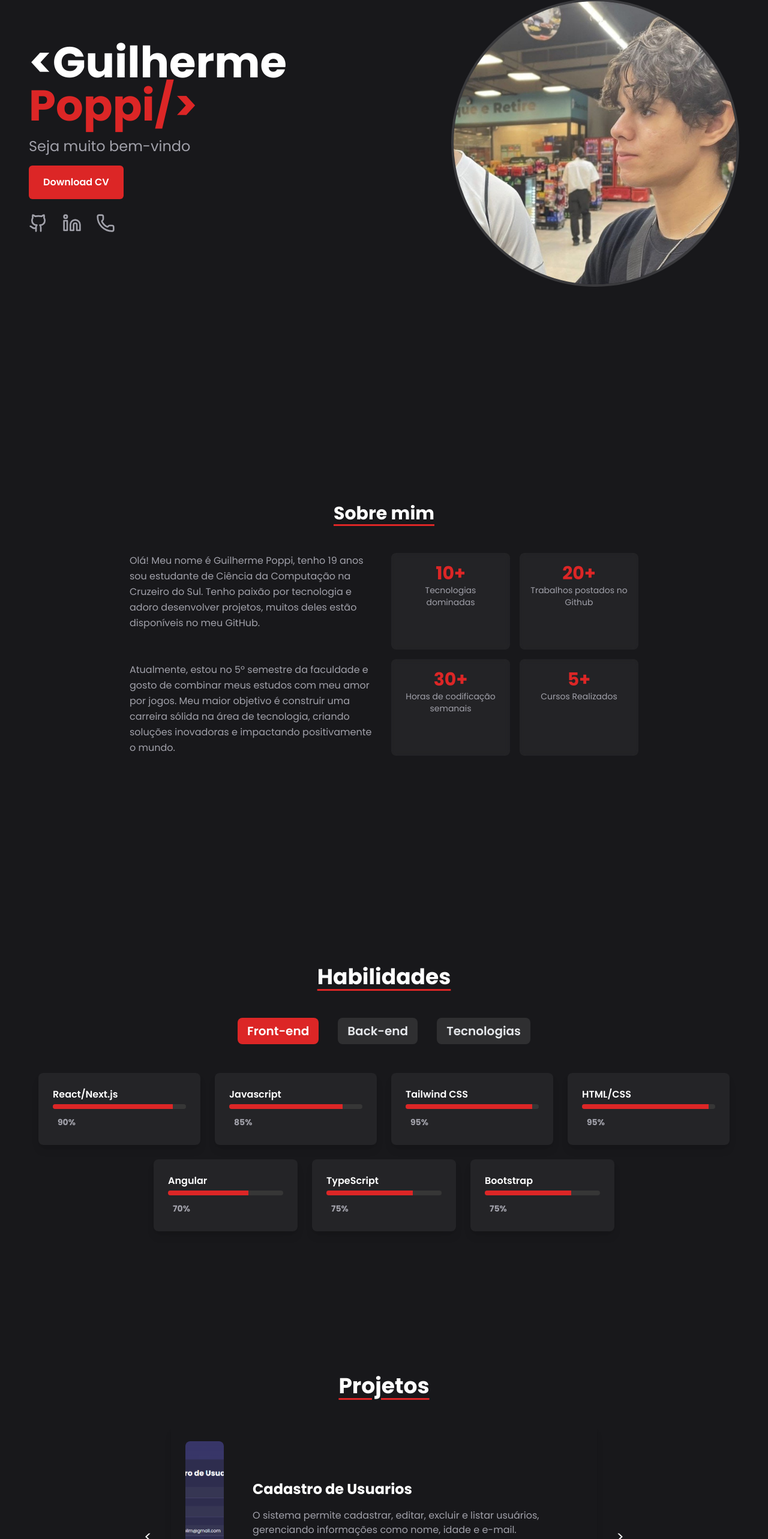
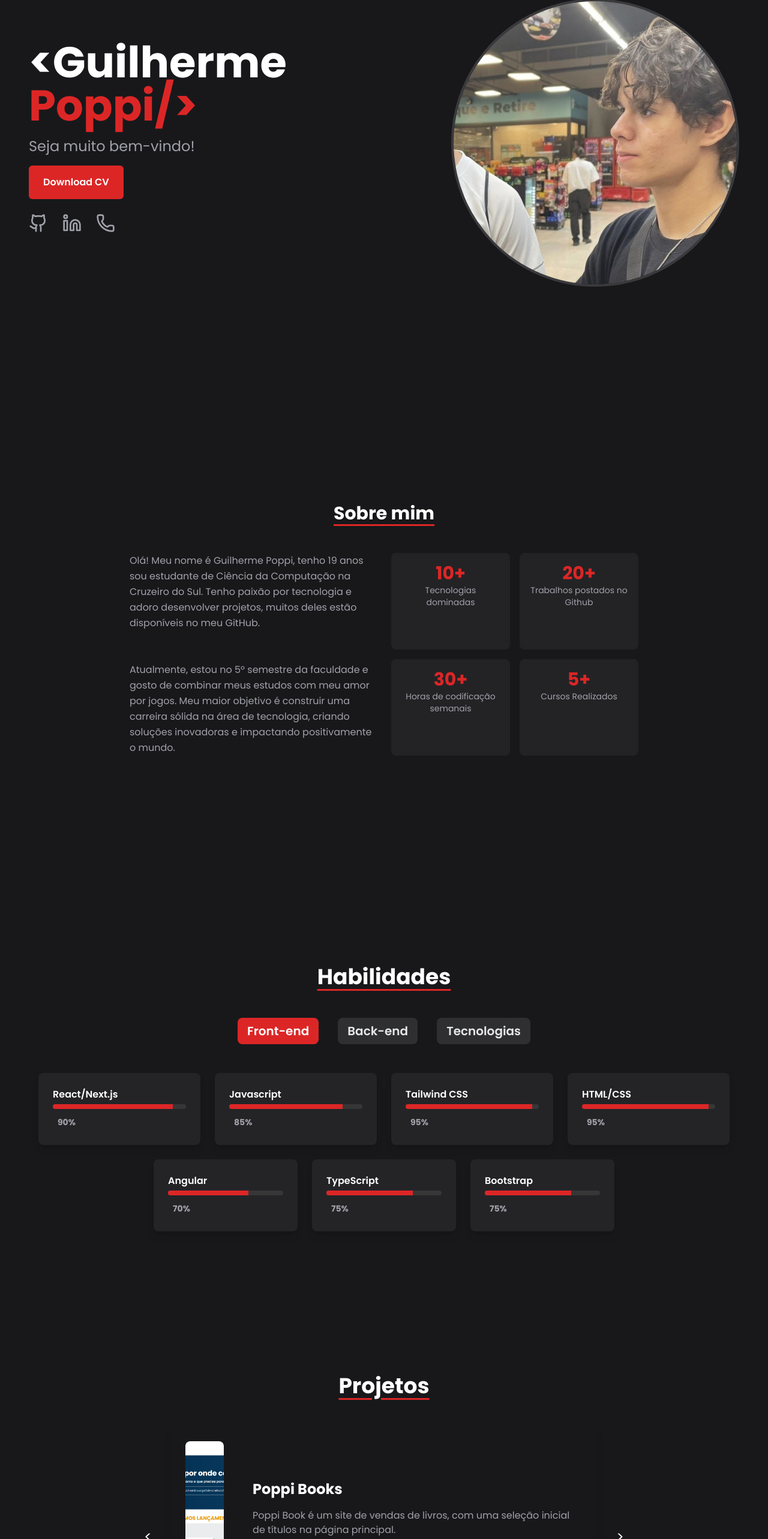
Before and after one commit to Daischi/portfolio, a React (Vite) app: page / in a window 1280 px wide. Shown: the part 167-2733 px from the top of the page at 60% size. Built offline with nearby package versions, Linux system fonts and the light colour scheme.

Commit message:
Colocando Funcionalidade ao botão Donwload

```diff
--- a/src/components/hero.jsx
+++ b/src/components/hero.jsx
@@ -51,7 +51,7 @@ function SocialIcons() {
 
 const Hero = () => {
   const [displayedText, setDisplayedText] = useState("")
-  const typewriterTexts = ["Full Stack Developer", "Seja muito bem-vindo!!"]
+  const typewriterTexts = ["Front-End Developer", "Seja muito bem-vindo!!"]
   const [currentIndex, setCurrentIndex] = useState(0)
   const [isImageAnimating, setIsImageAnimating] = useState(false)
 
@@ -112,7 +112,14 @@ const Hero = () => {
             whileTap={{ scale: 0.95 }}
             className="bg-red-600 hover:bg-red-700 text-white px-6 py-4 rounded-md transition-colors duration-300 font-semibold mb-6"
           >
-            Download CV
+            <a
+
+            download="Curriculo.pdf"
+            href="/Curriculo.pdf">
+
+
+              Download CV</a>
+
           </motion.button>
 
           <SocialIcons />
--- a/src/components/projects.jsx
+++ b/src/components/projects.jsx
@@ -10,15 +10,17 @@ import tradutor from "../assets/tradutor.png"
 import poppibooks from "../assets/poppibooks.png"
 
 const projects = [
+
   {
-    title: "Cadastro de Usuarios",
+    title: "Poppi Books",
     description:
-      "O sistema permite cadastrar, editar, excluir e listar usuários, gerenciando informações como nome, idade e e-mail.",
-    tags: ["React", "JavaScript", "TailwindCSS", "Node.js", "Postman" ],
-    codeLink: "https://github.com/Daischi/Cadastro-de-Usuario",
-    demoLink: "https://registro-usuarios-p420i6z56-guilherme-poppi-limas-projects.vercel.app/",
-    image: projetoimg,
+      "Poppi Book é um site de vendas de livros, com uma seleção inicial de títulos na página principal.",
+    tags: ["HTML", "JavaScript", "CSS"],
+    codeLink: "https://github.com/Daischi/Poppi__Books",
+    demoLink: "https://daischi.github.io/Poppi__Books/",
+    image: poppibooks,
   },
+
   {
     title: "Tradutor de Linguas",
     description:
@@ -28,14 +30,15 @@ const projects = [
     demoLink: "https://tradutor-cxwozngvm-guilherme-poppi-limas-projects.vercel.app/",
     image: tradutor,
   },
+
   {
-    title: "Poppi Books",
+    title: "Cadastro de Usuarios",
     description:
-      "Poppi Book é um site de vendas de livros, com uma seleção inicial de títulos na página principal.",
-    tags: ["HTML", "JavaScript", "CSS"],
-    codeLink: "https://github.com/Daischi/Poppi__Books",
-    demoLink: "https://daischi.github.io/Poppi__Books/",
-    image: poppibooks,
+      "O sistema permite cadastrar, editar, excluir e listar usuários, gerenciando informações como nome, idade e e-mail.",
+    tags: ["React", "JavaScript", "TailwindCSS", "Node.js", "Postman" ],
+    codeLink: "https://github.com/Daischi/Cadastro-de-Usuario",
+    demoLink: "https://registro-usuarios-p420i6z56-guilherme-poppi-limas-projects.vercel.app/",
+    image: projetoimg,
   },
 ]
 
```
Also changed, not shown: 1 other file (tests, documents, lock files or other folders).
